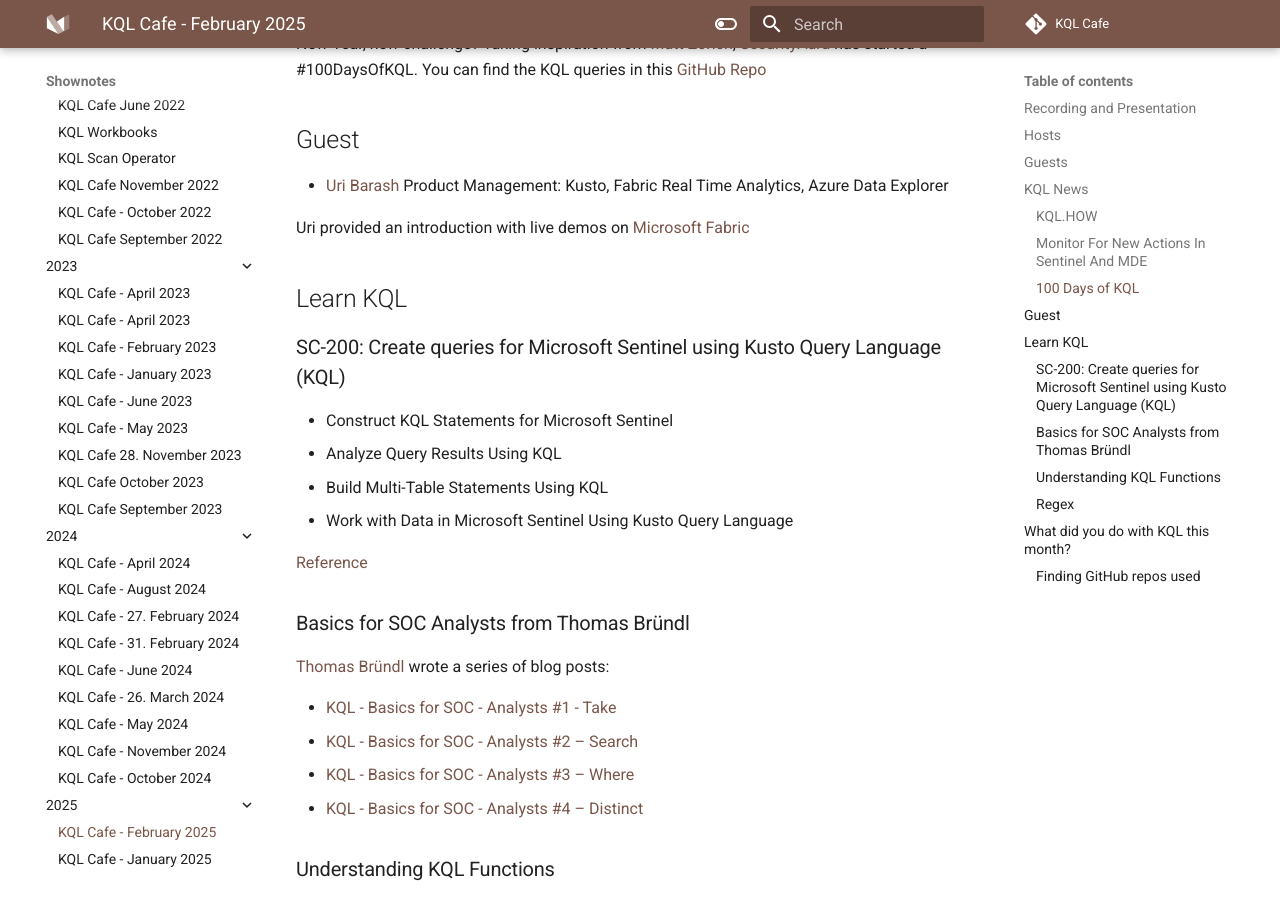
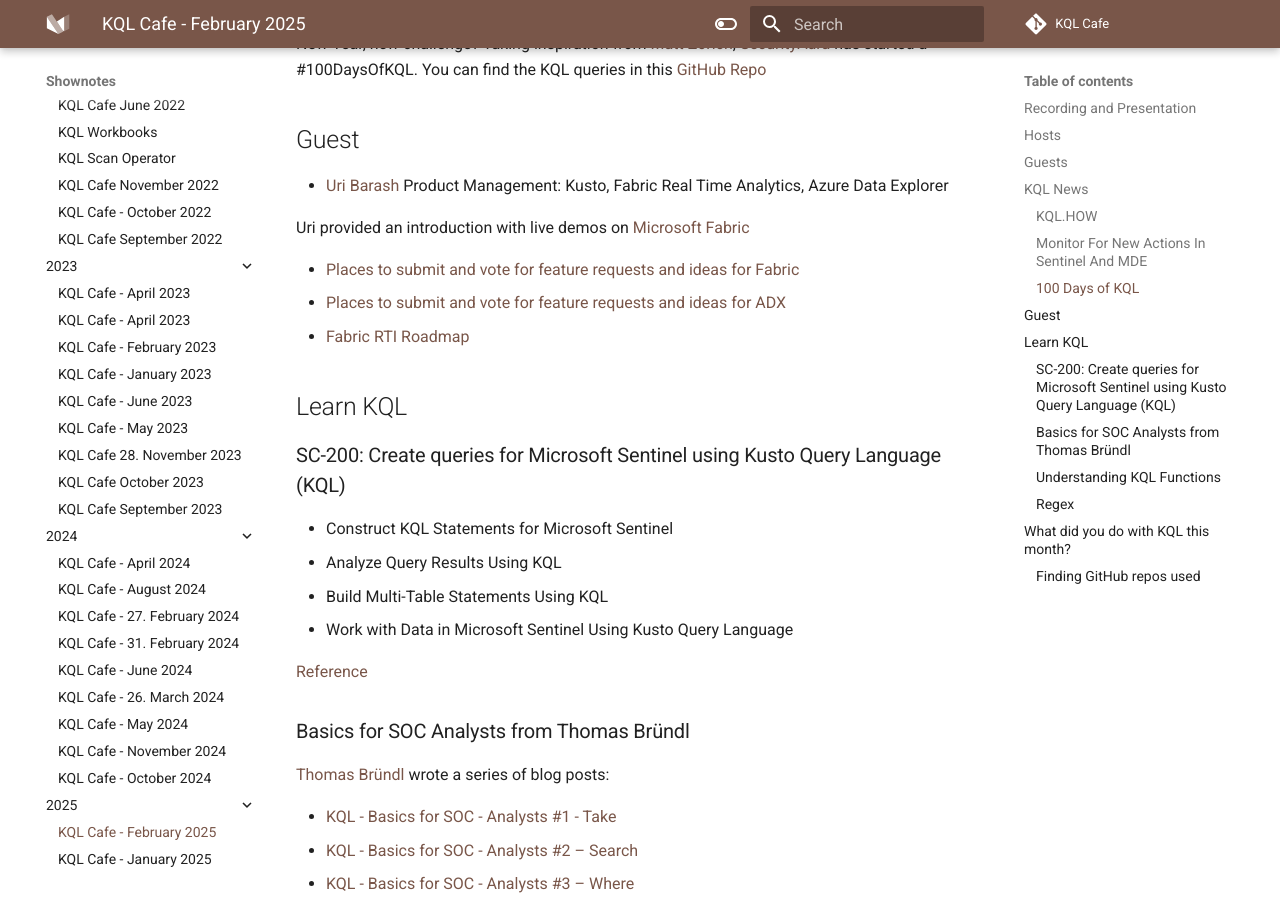
Before and after one commit to KQLCafe/website, an MkDocs documentation site: the page built from docs/shownotes/2025/KQL Cafe - February 2025.md, in a window 1280 px wide and 900 px high, scrolled down 1239 px. Built offline with MkDocs 1.6.1 and Material for MkDocs 9.7.7, drawn with Linux system fonts in a browser that asks for light colours; comment, search, counter and statistics services are not loaded.

Commit message:
added guest speaker references

```diff
--- a/docs/shownotes/2025/KQL Cafe - February 2025.md
+++ b/docs/shownotes/2025/KQL Cafe - February 2025.md
@@ -40,6 +40,10 @@
 Product Management: Kusto, Fabric Real Time Analytics, Azure Data Explorer
 
 Uri provided an introduction with live demos on [Microsoft Fabric](https://www.microsoft.com/en-us/microsoft-fabric)
+
+- [Places to submit and vote for feature requests and ideas for Fabric](https://aka.ms/Fabric.RTI.Ideas)
+- [Places to submit and vote for feature requests and ideas for ADX](https://aka.ms/adx.ideas)
+- [Fabric RTI Roadmap](https://aka.ms/Fabric.rti.roadmap)
 
 ## Learn KQL
 
```
